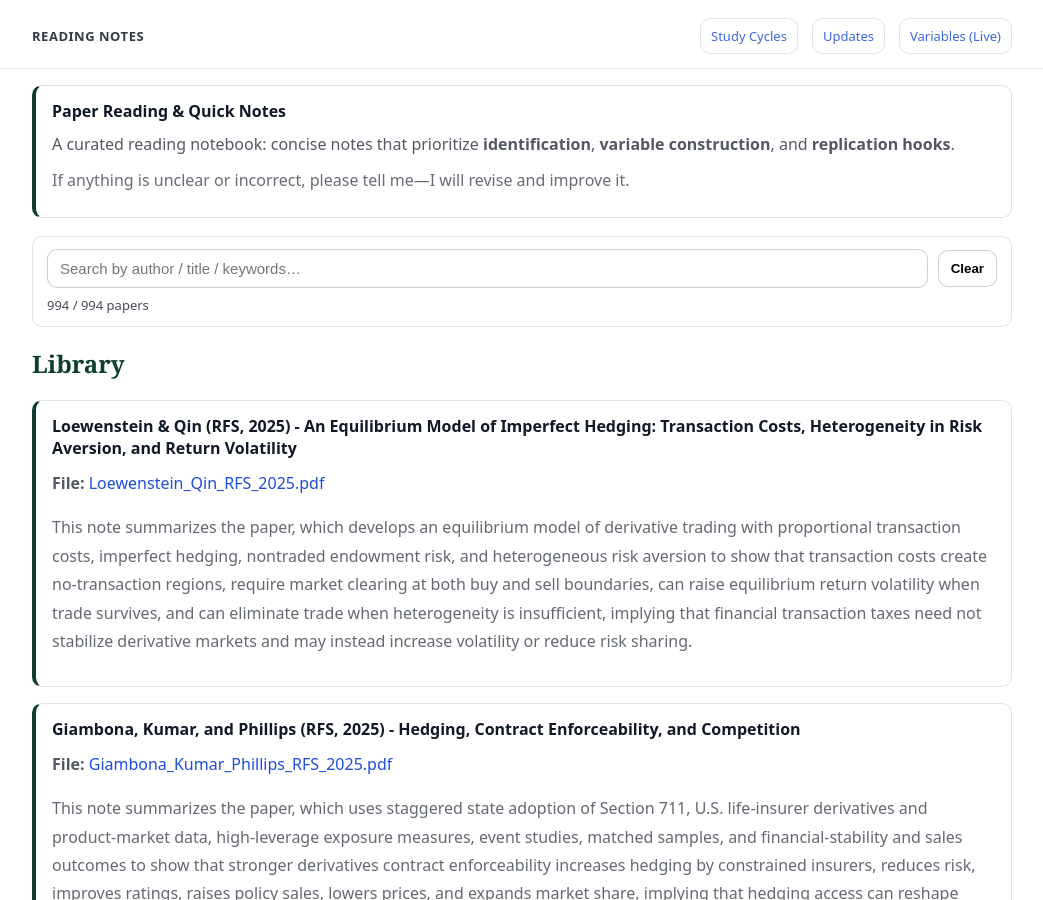
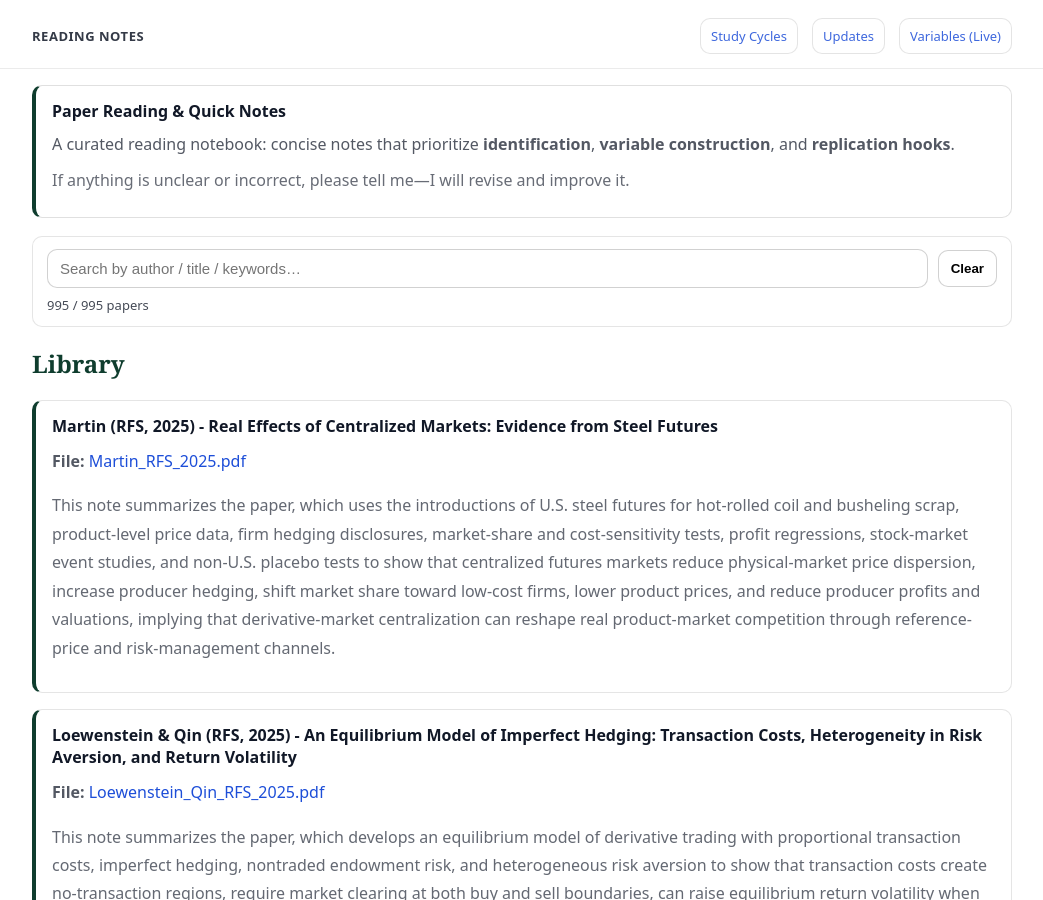
Before and after one commit to yaxinzn/study-archive, a Jekyll site: the page built from reading/index.md, in a window 1280 px wide and 900 px high. Shown: the whole window, without its empty margins (118-1161 px from the left). Built offline with Jekyll 4.4.1, drawn with Linux system fonts in a browser that asks for light colours.

Commit message:
Reading: add/update Martin_RFS_2025.pdf

```diff
--- a/_data/reading.yml
+++ b/_data/reading.yml
@@ -1,3 +1,7 @@
+- title: "Martin (RFS, 2025) - Real Effects of Centralized Markets: Evidence from Steel Futures"
+  file: "Martin_RFS_2025.pdf"
+  desc: "This note summarizes the paper, which uses the introductions of U.S. steel futures for hot-rolled coil and busheling scrap, product-level price data, firm hedging disclosures, market-share and cost-sensitivity tests, profit regressions, stock-market event studies, and non-U.S. placebo tests to show that centralized futures markets reduce physical-market price dispersion, increase producer hedging, shift market share toward low-cost firms, lower product prices, and reduce producer profits and valuations, implying that derivative-market centralization can reshape real product-market competition through reference-price and risk-management channels."
+
 - title: "Loewenstein & Qin (RFS, 2025) - An Equilibrium Model of Imperfect Hedging: Transaction Costs, Heterogeneity in Risk Aversion, and Return Volatility"
   file: "Loewenstein_Qin_RFS_2025.pdf"
   desc: "This note summarizes the paper, which develops an equilibrium model of derivative trading with proportional transaction costs, imperfect hedging, nontraded endowment risk, and heterogeneous risk aversion to show that transaction costs create no-transaction regions, require market clearing at both buy and sell boundaries, can raise equilibrium return volatility when trade survives, and can eliminate trade when heterogeneity is insufficient, implying that financial transaction taxes need not stabilize derivative markets and may instead increase volatility or reduce risk sharing."
```
Also changed, not shown: 1 other file.
